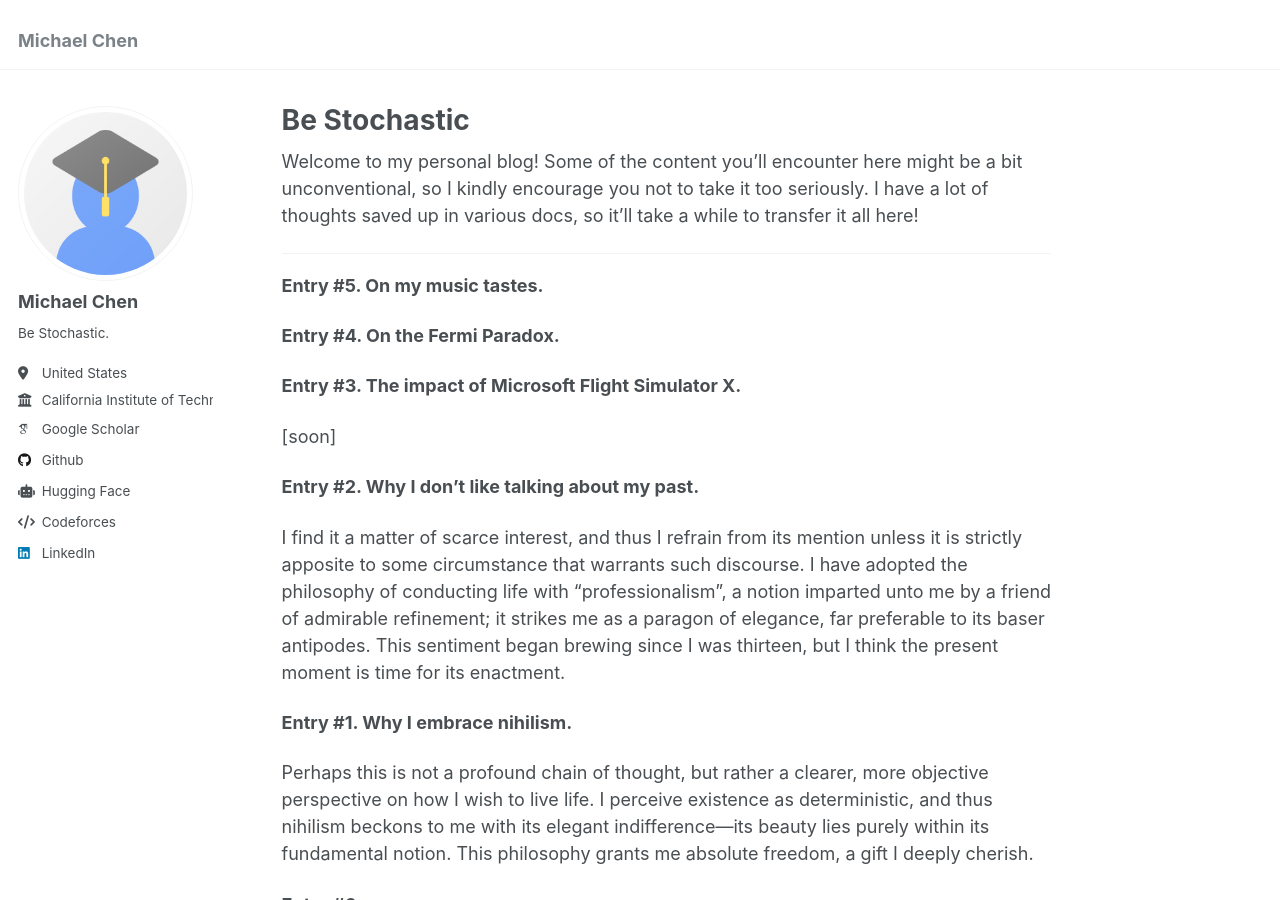
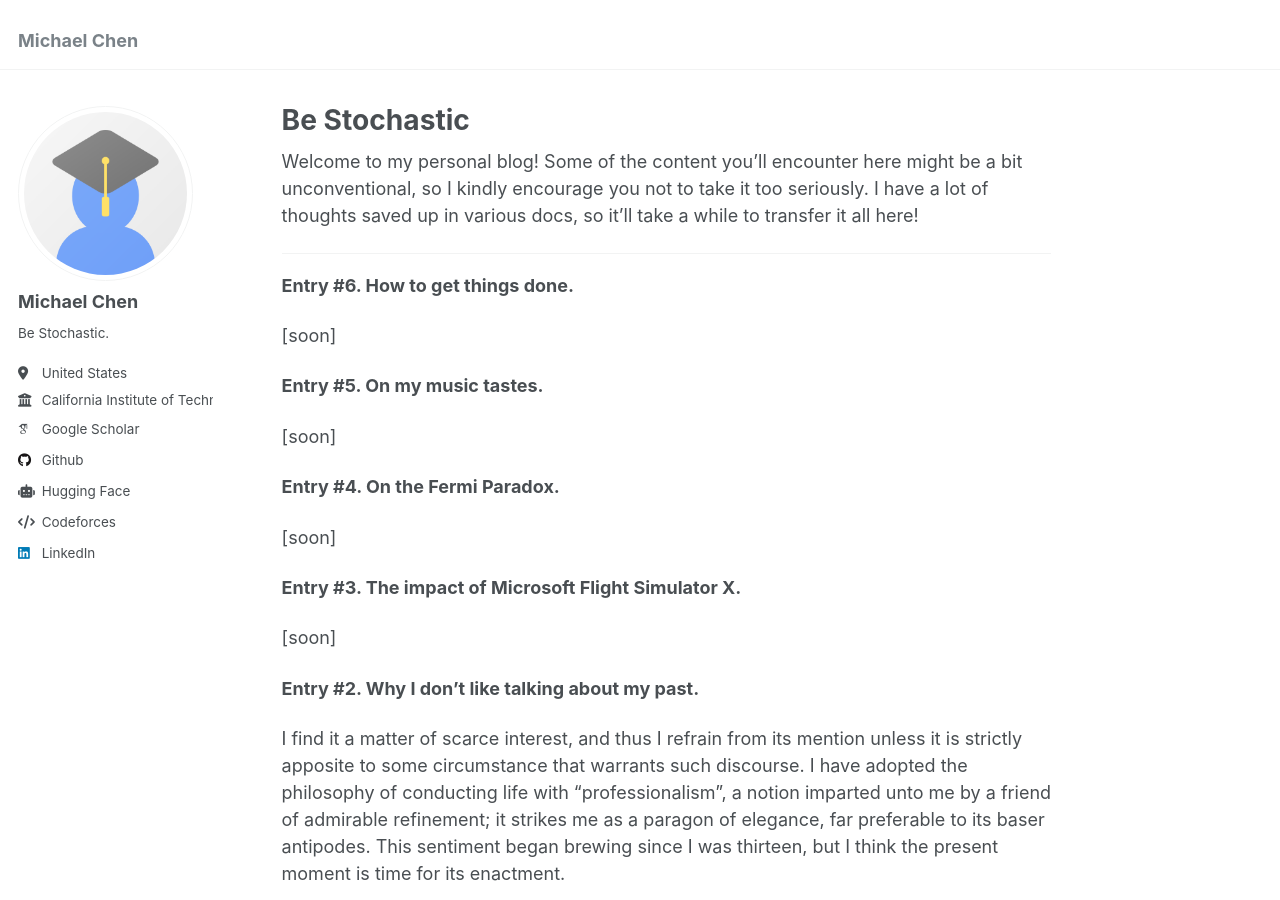
Before and after one commit to math-ysics/math-ysics.github.io, a Jekyll site: the page built from _pages/stochastic.md, in a window 1280 px wide and 900 px high. Built offline with Jekyll 4.4.1, drawn with Linux system fonts in a browser that asks for light colours; some web fonts are replaced.

Commit message:
Update stochastic.md

```diff
--- a/_pages/stochastic.md
+++ b/_pages/stochastic.md
@@ -8,9 +8,17 @@ Welcome to my personal blog! Some of the content you'll encounter here might be
 
 ---
 
+**Entry #6. How to get things done.**
+
+[soon]
+
 **Entry #5. On my music tastes.**
 
+[soon]
+
 **Entry #4. On the Fermi Paradox.**
+
+[soon]
 
 **Entry #3. The impact of Microsoft Flight Simulator X.**
 
```
